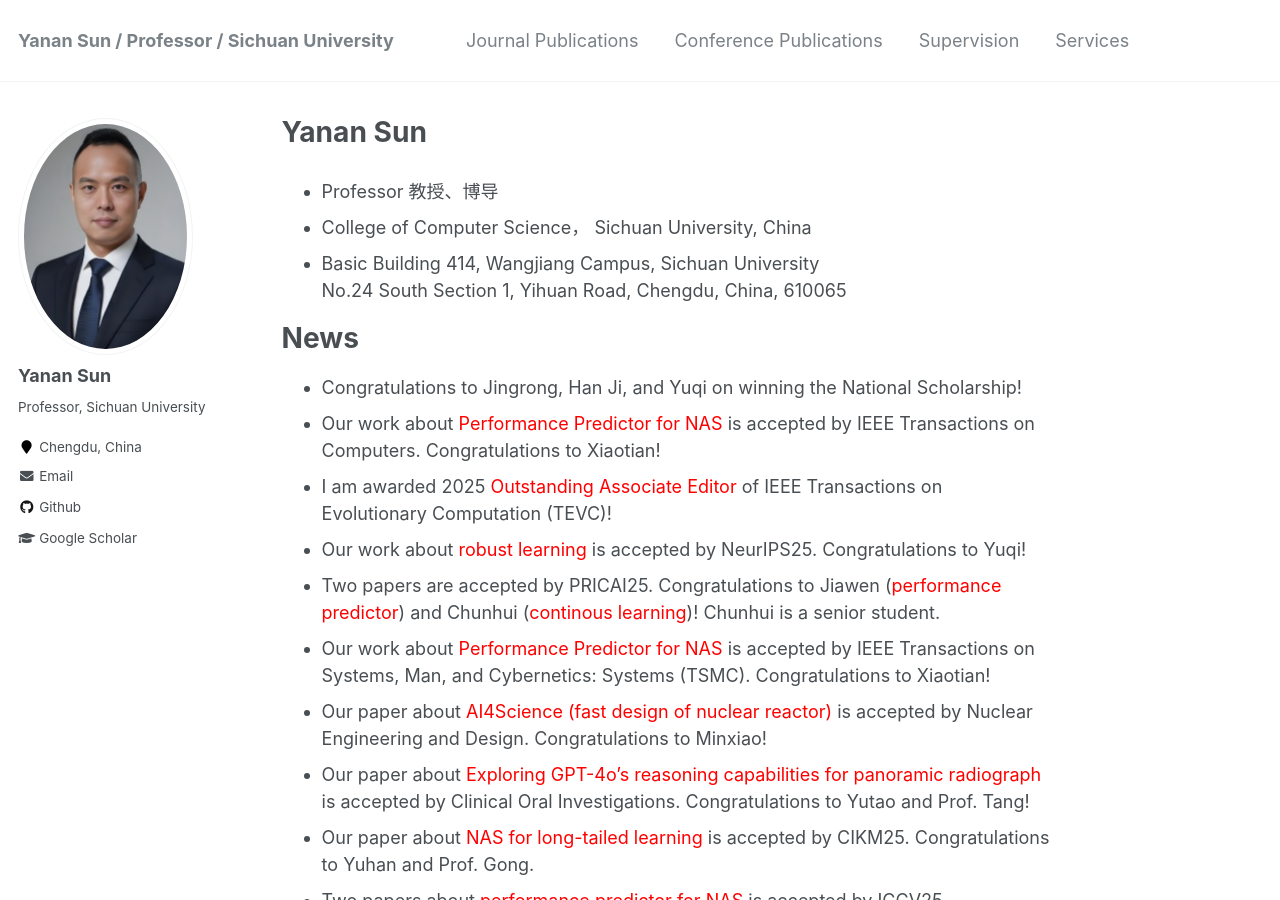
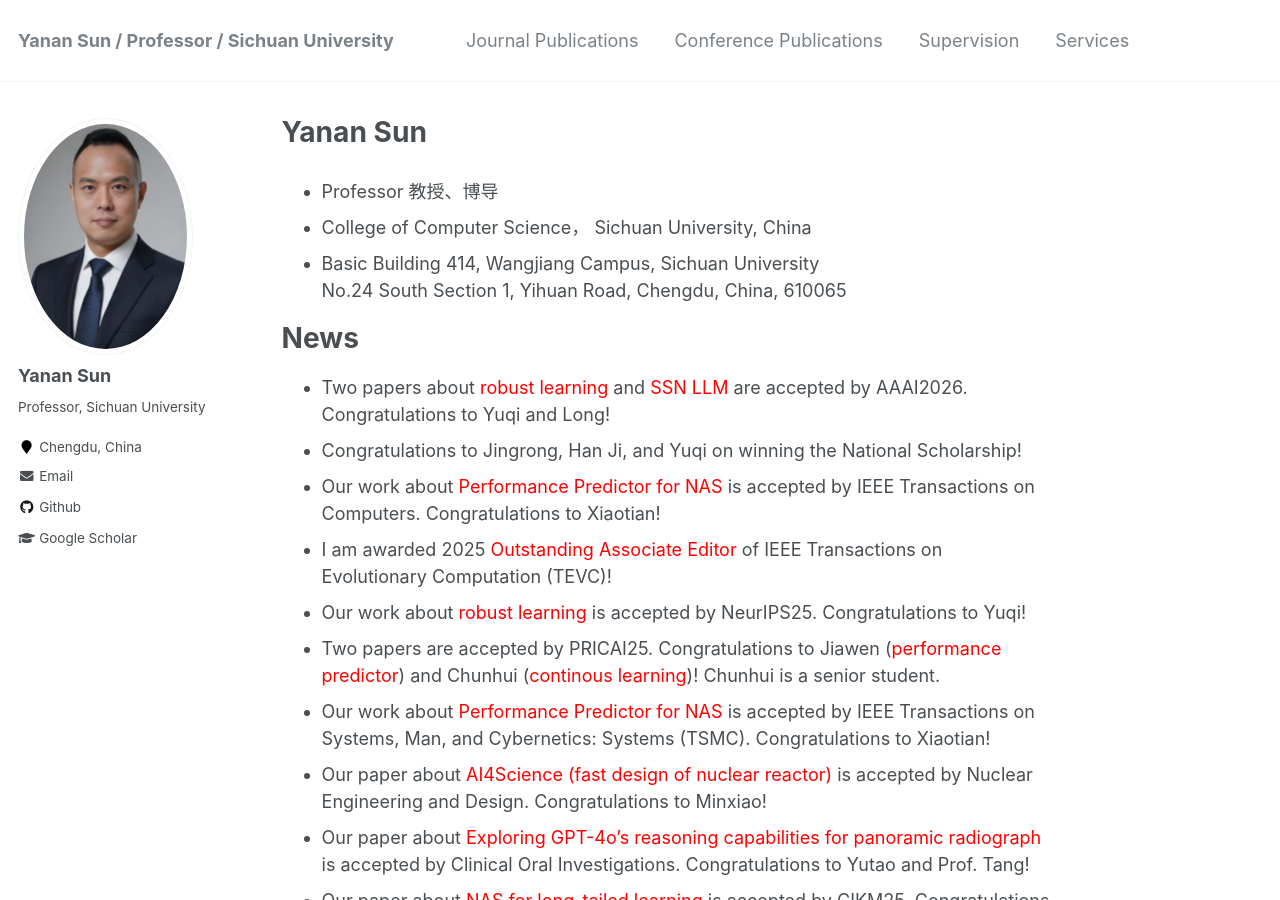
Before and after one commit to yn-sun/yn-sun.github.io, a Jekyll site: the page built from _pages/about.md, in a window 1280 px wide and 900 px high. Built offline with Jekyll 4.4.1, drawn with Linux system fonts in a browser that asks for light colours; comment, search, counter and statistics services are not loaded.

Commit message:
Update about.md

```diff
--- a/_pages/about.md
+++ b/_pages/about.md
@@ -15,6 +15,7 @@ No.24 South Section 1, Yihuan Road, Chengdu, China, 610065
 
 News
 ======
+* Two papers about <span style="color: #FF0000">robust learning</span> and <span style="color: #FF0000">SSN LLM</span> are accepted by AAAI2026. Congratulations to Yuqi and Long!
 * Congratulations to Jingrong, Han Ji, and Yuqi on winning the National Scholarship!
 * Our work about <span style="color: #FF0000">Performance Predictor for NAS</span> is accepted by IEEE Transactions on Computers. Congratulations to Xiaotian!
 * I am awarded 2025 <span style="color: #FF0000">Outstanding Associate Editor</span> of IEEE Transactions on Evolutionary Computation (TEVC)!
```
